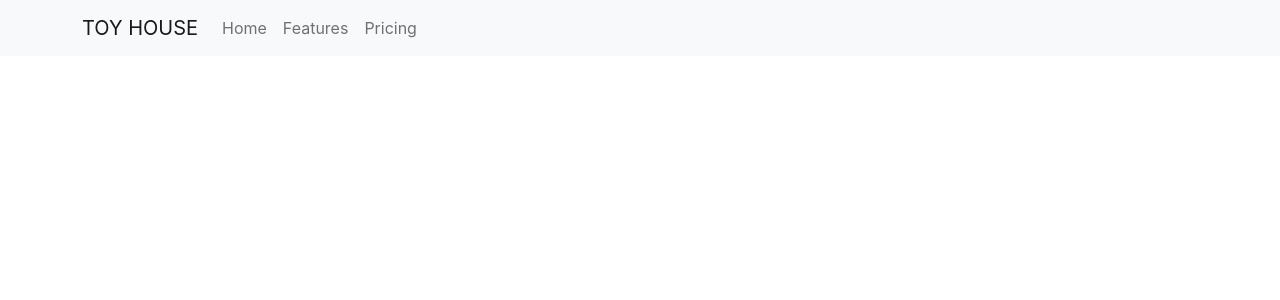
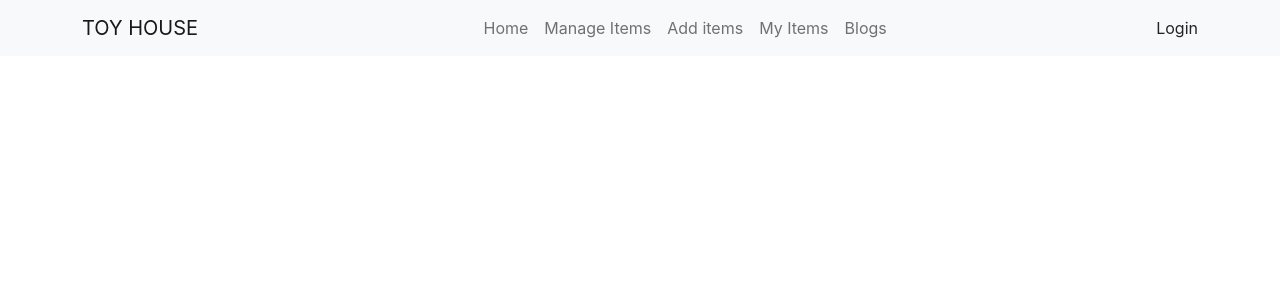
Before and after one commit to KMNayem/toy-house-client, a React (Create React App) app: page / in a window 1280 px wide. Shown: the top 300 px of the page. Built offline with nearby package versions, Linux system fonts and the light colour scheme.

Commit message:
adding navbar

```diff
--- a/src/Pages/Shared/Header/Header.js
+++ b/src/Pages/Shared/Header/Header.js
@@ -1,20 +1,35 @@
 import React from 'react';
-import { Container, Nav, Navbar } from 'react-bootstrap';
+import { Container, Nav, Navbar, NavDropdown } from 'react-bootstrap';
 
 const Header = () => {
     return (
        <>
-       <Navbar bg="light" variant="light">
-    <Container>
+      <Navbar collapseOnSelect expand="lg" sticky='top' bg="light" variant="white">
+  <Container>
+  <Navbar.Brand href="#home">TOY HOUSE</Navbar.Brand>
+  <Navbar.Toggle aria-controls="responsive-navbar-nav" />
+  <Navbar.Collapse id="responsive-navbar-nav">
+    <Nav className="m-auto">
+      <Nav.Link href="#features">Home</Nav.Link>
+      <Nav.Link href="#pricing">Manage Items</Nav.Link>
+      <Nav.Link href="#deets">Add items</Nav.Link>
+      <Nav.Link eventKey={2} href="#memes">
+        My Items
+      </Nav.Link>
+      <Nav.Link eventKey={2} href="#memes">
+        Blogs
+      </Nav.Link>
 
-    <Navbar.Brand href="#home">TOY HOUSE</Navbar.Brand>
-    <Nav className="me-auto">
-      <Nav.Link href="#home">Home</Nav.Link>
-      <Nav.Link href="#features">Features</Nav.Link>
-      <Nav.Link href="#pricing">Pricing</Nav.Link>
     </Nav>
-    </Container>
-  </Navbar>
+    <Nav.Link eventKey={2} href="#memes">
+        Login
+      </Nav.Link>
+    <Nav>
+
+    </Nav>
+  </Navbar.Collapse>
+  </Container>
+</Navbar>
        </>
     );
 };
```
